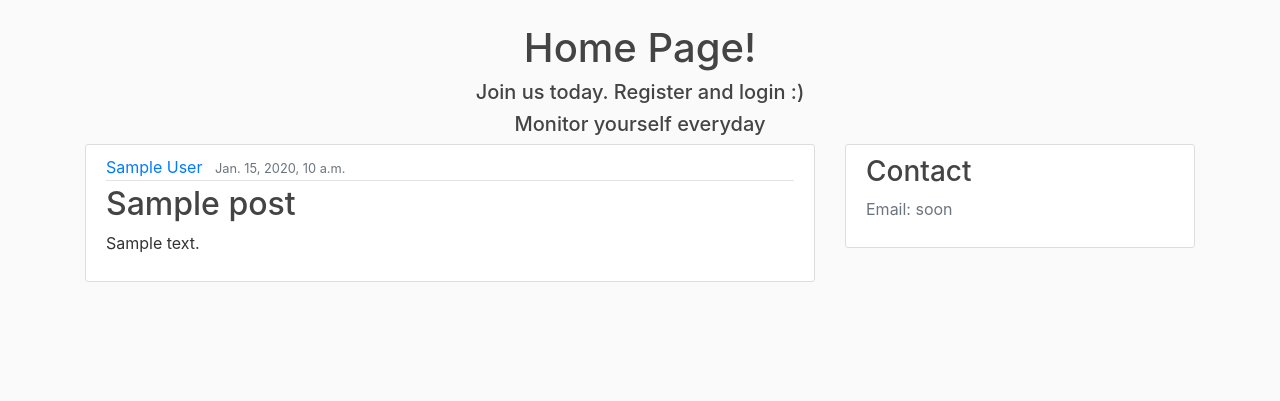
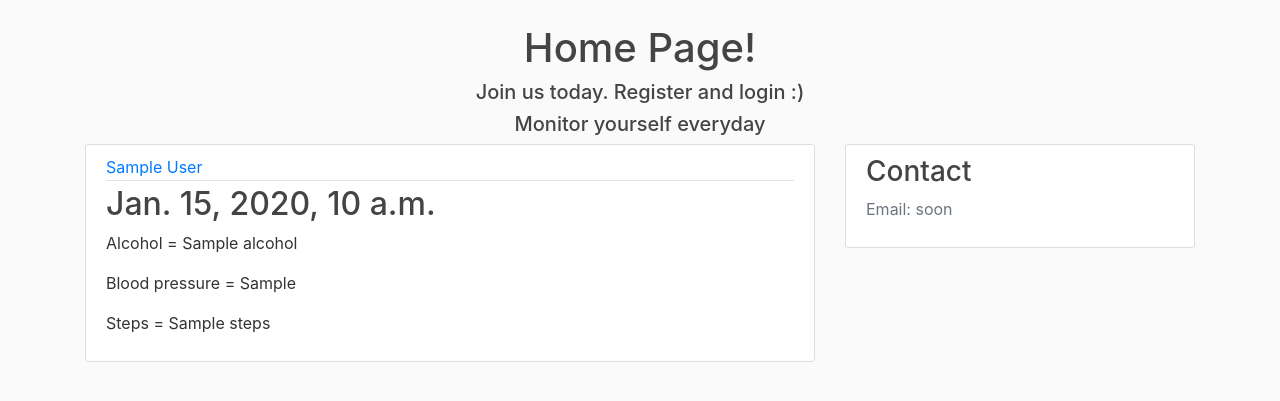
Before and after one commit to SwitchCaseKam/IoT_django_page, a Django app: template blog/templates/blog/home.html in a window 1280 px wide. Shown: the part 56-457 px from the top of the page. Run offline with Django 3.2, Linux system fonts and the light colour scheme; the template is opened without the code that fills it: most values are stand-ins (such as "Sample title", 1, 10 or a date in 2020); some libraries are stand-ins or nearby versions.

Commit message:
add Stats model and display data from Stats DB

```diff
--- a/blog/admin.py
+++ b/blog/admin.py
@@ -1,5 +1,6 @@
 from django.contrib import admin
-from .models import Post
+from .models import Post, Stats
 # Register your models here.
 
 admin.site.register(Post)
+admin.site.register(Stats)
--- a/blog/templates/blog/base.html
+++ b/blog/templates/blog/base.html
@@ -13,9 +13,9 @@
 
 
     {% if title %}
-        <title>Django Blog - {{ title }}</title>
+        <title>Django Smartband Page - {{ title }}</title>
     {% else %}
-         <title>Django Blog</title>
+         <title>Django Smartband</title>
     {% endif %}
 </head>
 <body>
--- a/blog/templates/blog/home.html
+++ b/blog/templates/blog/home.html
@@ -5,16 +5,18 @@
 
 {% extends "blog/base.html" %}
 {% block content %}
-    {% for post in posts %}
+    {% for stat in stats %}
 
          <article class="media content-section">
           <div class="media-body">
             <div class="article-metadata">
-              <a class="mr-2" href="#">{{ post.author }}</a>
-              <small class="text-muted">{{ post.date_posted }}</small>
+              <a class="mr-2" href="#">{{ stat.author }}</a>
+
             </div>
-            <h2><a class="article-title" href="#">{{ post.title }}</a></h2>
-            <p class="article-content">{{ post.content }}</p>
+            <h2><a class="article-title" href="#">{{ stat.date_posted }}</a></h2>
+            <p class="article-content">Alcohol = {{ stat.alcohol }}</p>
+            <p class="article-content">Blood pressure = {{ stat.blood_pressure }}</p>
+            <p class="article-content">Steps = {{ stat.steps }}</p>
           </div>
         </article>
     {% endfor %}
--- a/blog/views.py
+++ b/blog/views.py
@@ -1,6 +1,7 @@
 from django.shortcuts import render
 from django.http import HttpResponse
 from .models import Post
+from .models import Stats
 
 posts = [
     {
@@ -19,7 +20,8 @@ posts = [
 # Create your views here.
 def home(request):
     context = {
-        'posts': Post.objects.all()
+        #'posts': Post.objects.all()
+        'stats': Stats.objects.all()
     }
     return render(request, 'blog/home.html', context)
 
```
Also changed, not shown: blog/models.py (+10 -0 lines), blog/migrations/0002_stats.py (added), blog/migrations/0003_auto_20181022_0036.py (added), db.sqlite3.
